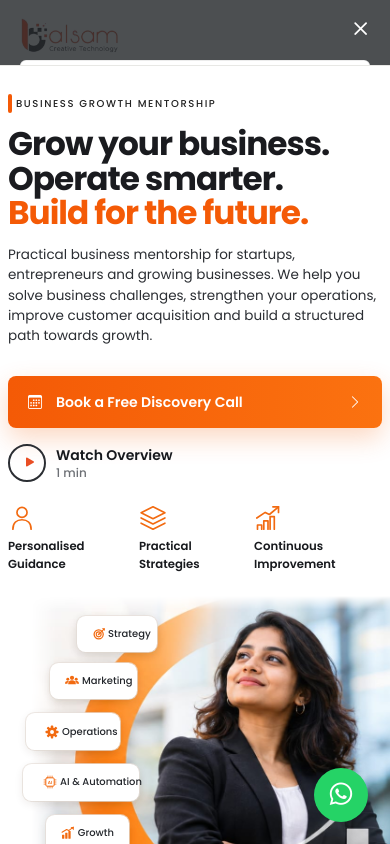
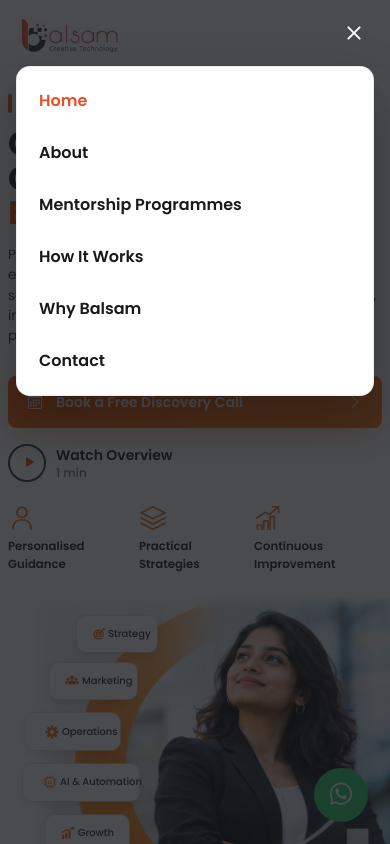
Before and after one commit to balsamdata17/mentorship-website, a plain HTML site: page index.html in a window 390 px wide. Both pictures are taken after a click on the icon 355 px from the left and 33 px from the top of the page. Shown: the top 844 px of the page. Drawn offline with Linux system fonts and the light colour scheme.

```diff
--- a/assets/css/main.css
+++ b/assets/css/main.css
@@ -3129,3 +3129,68 @@ body.balsam-page { overflow-x: clip; }
 @media (max-width: 575px) {
   .method-board i { margin: 14px 0 8px; }
 }
+
+/* ==========================================================================
+   v1.5.0 — MOBILE MENU FIX (banner rules NOT touched)
+   ========================================================================== */
+@media (max-width: 1199px) {
+  /* backdrop-filter was trapping the fixed full-screen menu inside the header */
+  .header {
+    -webkit-backdrop-filter: none;
+    backdrop-filter: none;
+    background: #fff;
+  }
+
+  /* easy-to-tap hamburger */
+  .mobile-nav-toggle {
+    display: inline-flex;
+    align-items: center;
+    justify-content: center;
+    width: 44px;
+    height: 44px;
+    margin: 0;
+    font-size: 30px;
+    color: var(--balsam-ink);
+    cursor: pointer;
+    position: relative;
+    z-index: 10001;
+    -webkit-tap-highlight-color: transparent;
+  }
+
+  /* menu panel */
+  .navmenu { z-index: 10000; }
+  .navmenu ul {
+    display: none;
+    position: absolute;
+    inset: 66px 16px auto 16px;
+    max-height: calc(100vh - 90px);
+    padding: 8px 0;
+    background: #fff;
+    border-radius: 14px;
+    box-shadow: 0 18px 50px rgba(0,0,0,.25);
+    overflow-y: auto;
+  }
+  .navmenu a, .navmenu a:focus {
+    padding: 14px 22px;
+    font-size: 16px;
+    font-weight: 600;
+    color: var(--balsam-ink);
+  }
+  .navmenu a:hover, .navmenu a.active { color: var(--balsam-orange); }
+
+  /* open state */
+  .mobile-nav-active { overflow: hidden; }
+  .mobile-nav-active .navmenu {
+    position: fixed;
+    inset: 0;
+    background: rgba(23,25,29,.78);
+  }
+  .mobile-nav-active .navmenu > ul { display: block; }
+  .mobile-nav-active .mobile-nav-toggle {
+    position: fixed;
+    top: 11px;
+    right: 14px;
+    color: #fff;
+    font-size: 30px;
+  }
+}
--- a/index.html
+++ b/index.html
@@ -339,5 +339,30 @@
   </dialog>
   <script src="assets/vendor/aos/aos.js"></script>
   <script src="assets/js/main.js"></script>
+<script>
+(function () {
+  var old = document.querySelector('.mobile-nav-toggle');
+  if (!old) return;
+  var btn = old.cloneNode(true);              // removes any broken old handlers
+  old.parentNode.replaceChild(btn, old);
+  var nav = document.getElementById('navmenu');
+
+  function setOpen(open) {
+    document.body.classList.toggle('mobile-nav-active', open);
+    btn.classList.toggle('bi-list', !open);
+    btn.classList.toggle('bi-x', open);
+  }
+  btn.addEventListener('click', function (e) {
+    e.stopPropagation();
+    setOpen(!document.body.classList.contains('mobile-nav-active'));
+  });
+  nav.querySelectorAll('a').forEach(function (a) {          // close after choosing a page
+    a.addEventListener('click', function () { setOpen(false); });
+  });
+  nav.addEventListener('click', function (e) {              // tap outside the panel closes it
+    if (e.target === nav) setOpen(false);
+  });
+})();
+</script>
 </body>
 </html>
```
